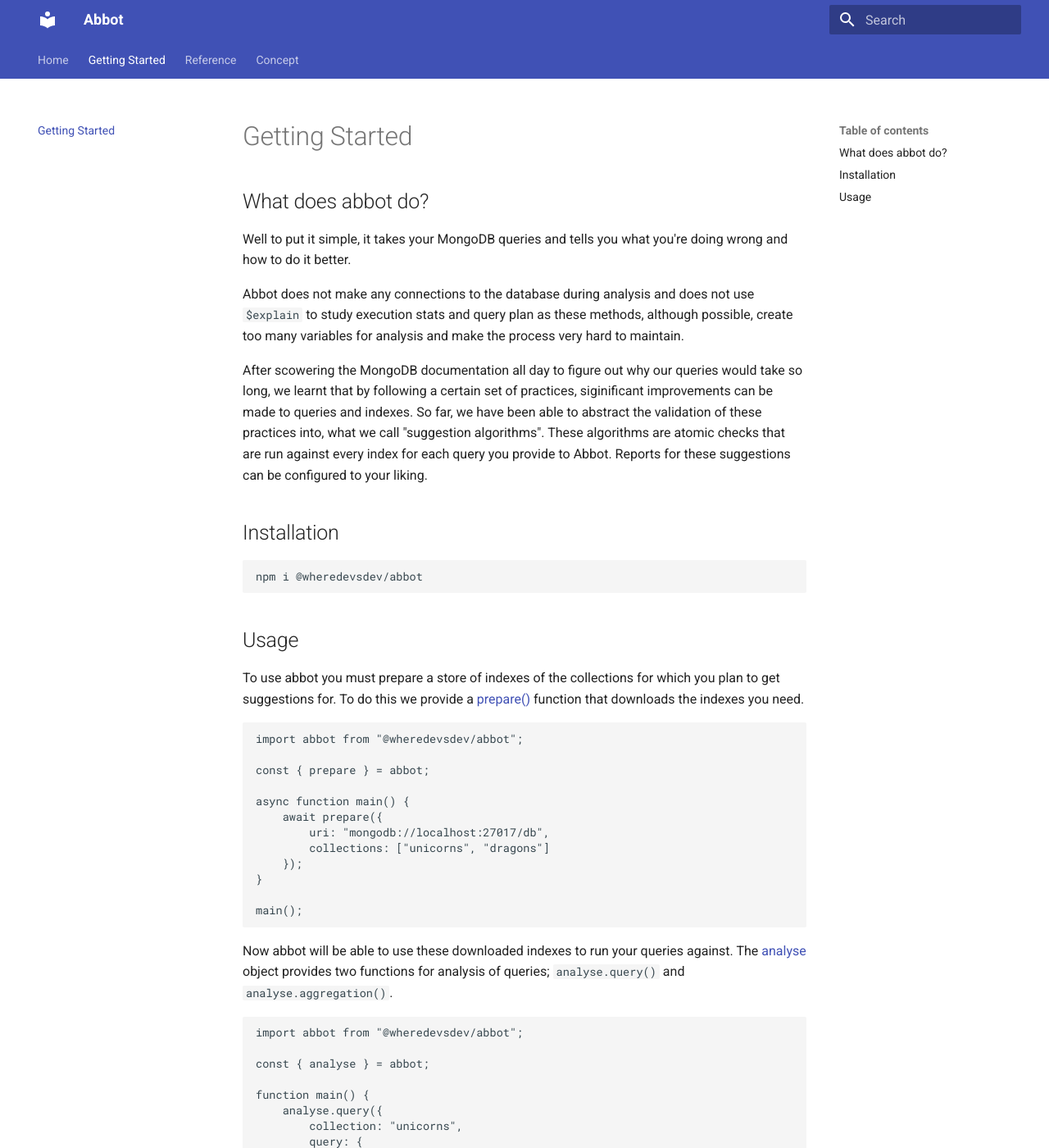
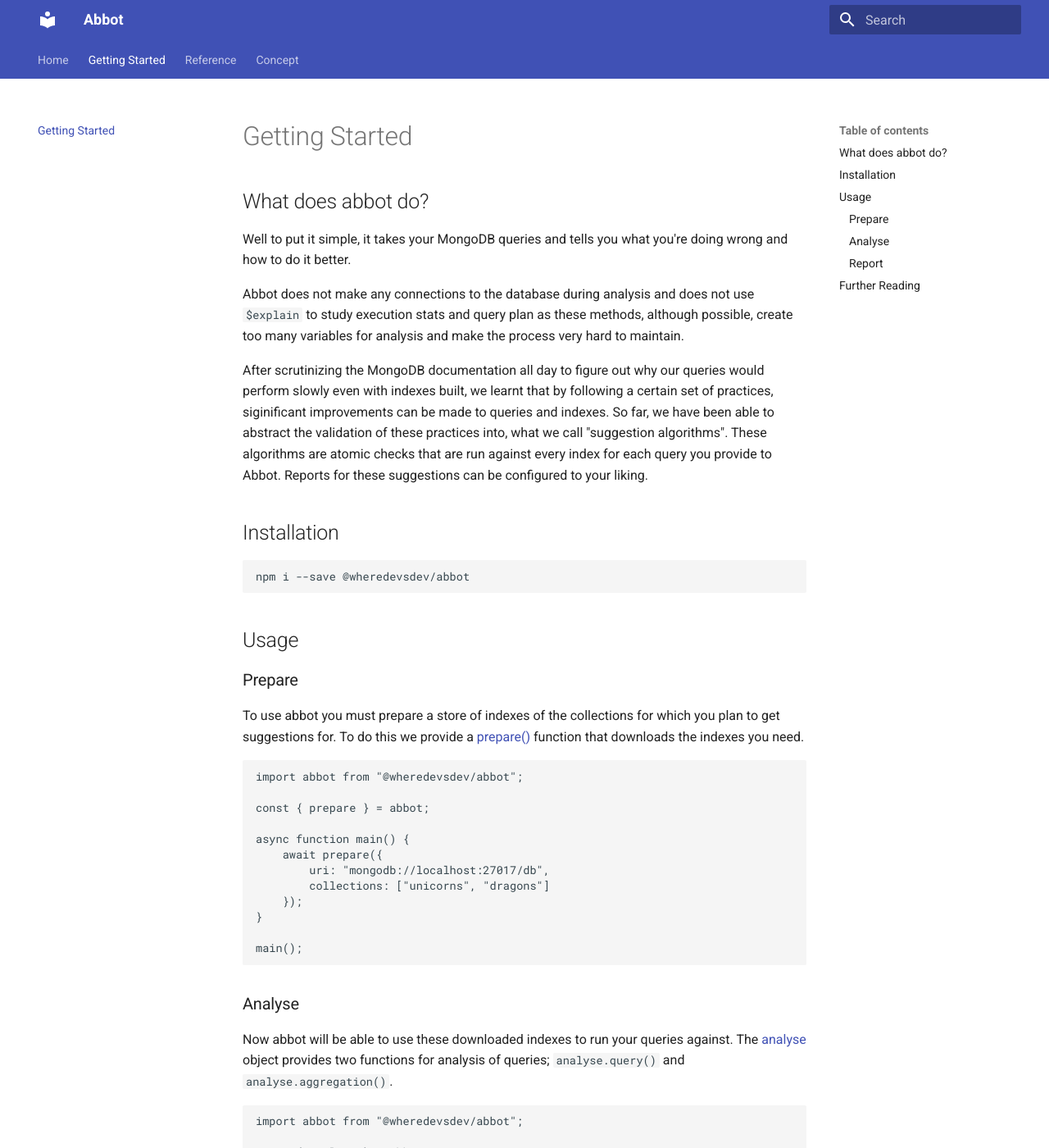
Before and after one commit to collabhere/abbot, an MkDocs documentation site: the page built from docs/pages/getting-started.md, in a window 1280 px wide and 1400 px high. Shown: the whole window at 82% size. Built offline with MkDocs 1.6.1 and Material for MkDocs 9.7.7, drawn with Linux system fonts in a browser that asks for light colours; old or Windows-style settings are respelled for this version of MkDocs; some of the changed text lies outside the part shown.

Commit message:
docs: README.md changes and completed getting started.

````diff
--- a/docs/pages/getting-started.md
+++ b/docs/pages/getting-started.md
@@ -6,15 +6,17 @@ Well to put it simple, it takes your MongoDB queries and tells you what you're d
 
 Abbot does not make any connections to the database during analysis and does not use `$explain` to study execution stats and query plan as these methods, although possible, create too many variables for analysis and make the process very hard to maintain.
 
-After scowering the MongoDB documentation all day to figure out why our queries would take so long, we learnt that by following a certain set of practices, siginificant improvements can be made to queries and indexes. So far, we have been able to abstract the validation of these practices into, what we call "suggestion algorithms". These algorithms are atomic checks that are run against every index for each query you provide to Abbot. Reports for these suggestions can be configured to your liking.
+After scrutinizing the MongoDB documentation all day to figure out why our queries would perform slowly even with indexes built, we learnt that by following a certain set of practices, siginificant improvements can be made to queries and indexes. So far, we have been able to abstract the validation of these practices into, what we call "suggestion algorithms". These algorithms are atomic checks that are run against every index for each query you provide to Abbot. Reports for these suggestions can be configured to your liking.
 
 ## Installation
 
 ```
-npm i @wheredevsdev/abbot
+npm i --save @wheredevsdev/abbot
 ```
 
 ## Usage
+
+### Prepare
 
 To use abbot you must prepare a store of indexes of the collections for which you plan to get suggestions for. To do this we provide a [prepare()]() function that downloads the indexes you need.
 
@@ -33,7 +35,9 @@ async function main() {
 main();
 ```
 
-Now abbot will be able to use these downloaded indexes to run your queries against. The [analyse]() object provides two functions for analysis of queries; `analyse.query()` and `analyse.aggregation()`.
+### Analyse
+
+Now abbot will be able to use these downloaded indexes to run your queries against. The [analyse](/api#analyse) object provides two functions for analysis of queries; `analyse.query()` and `analyse.aggregation()`.
 
 ```js
 import abbot from "@wheredevsdev/abbot";
@@ -60,7 +64,9 @@ function main() {
 main();
 ```
 
-As you continue to call various different operations, abbot will store it's suggestions on your local file system. Finally when you choose to generate reports you can run the method [report()]().
+### Report
+
+As you continue to call various different operations, abbot will store it's suggestions on your local file system. Finally when you choose to generate reports you can run the method [report()](/api#report).
 
 ```js
 import abbot from "@wheredevsdev/abbot";
@@ -80,3 +86,11 @@ function main() {
 
 main();
 ```
+
+## Further Reading
+
+You can view the complete API reference over [here](/api) and you can read more about the concepts applied by abbot to provide its suggestions over [here](/concept).
+
+---
+
+<br />
````
Also changed, not shown: docs/pages/index.md (+4 -3 lines), README.md.
